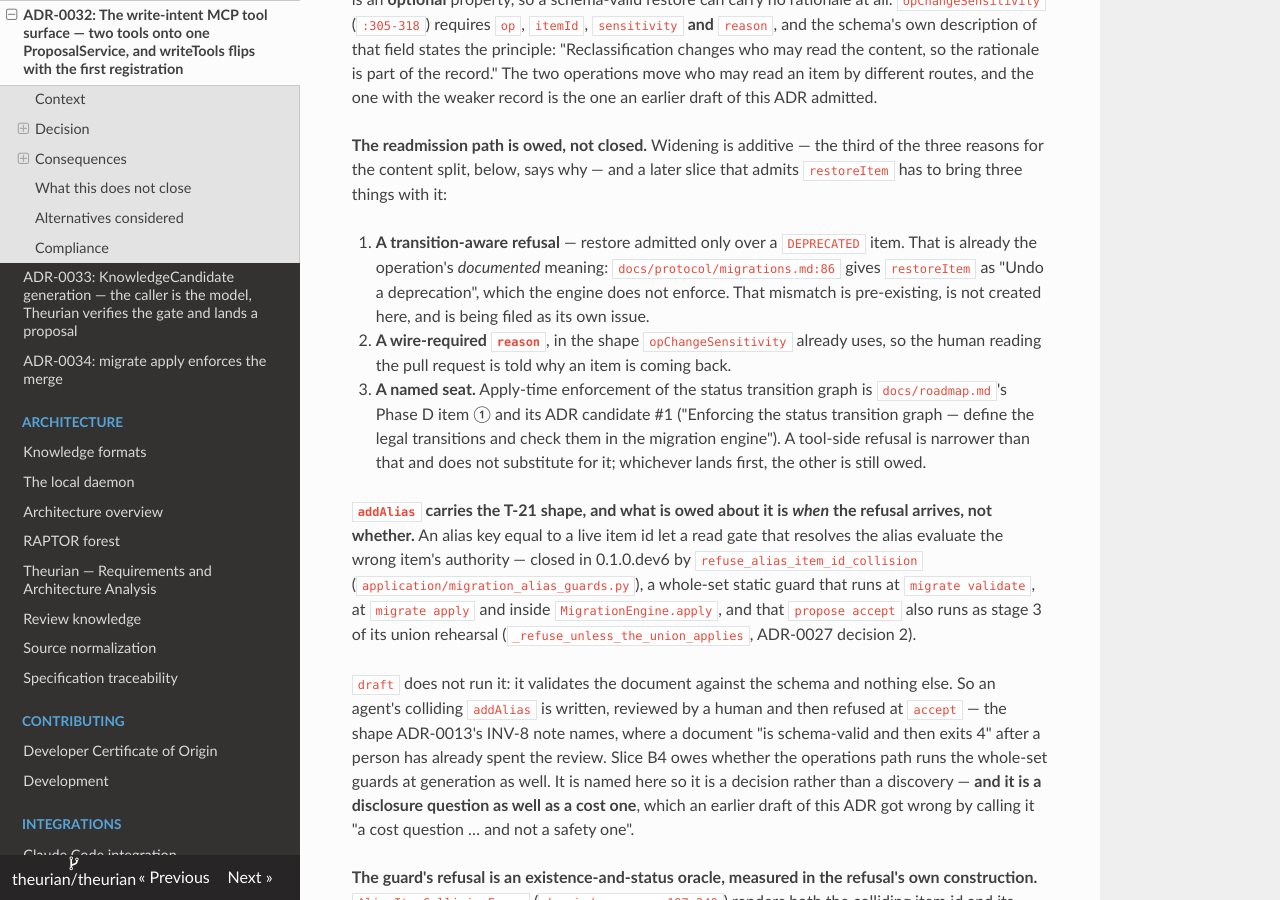
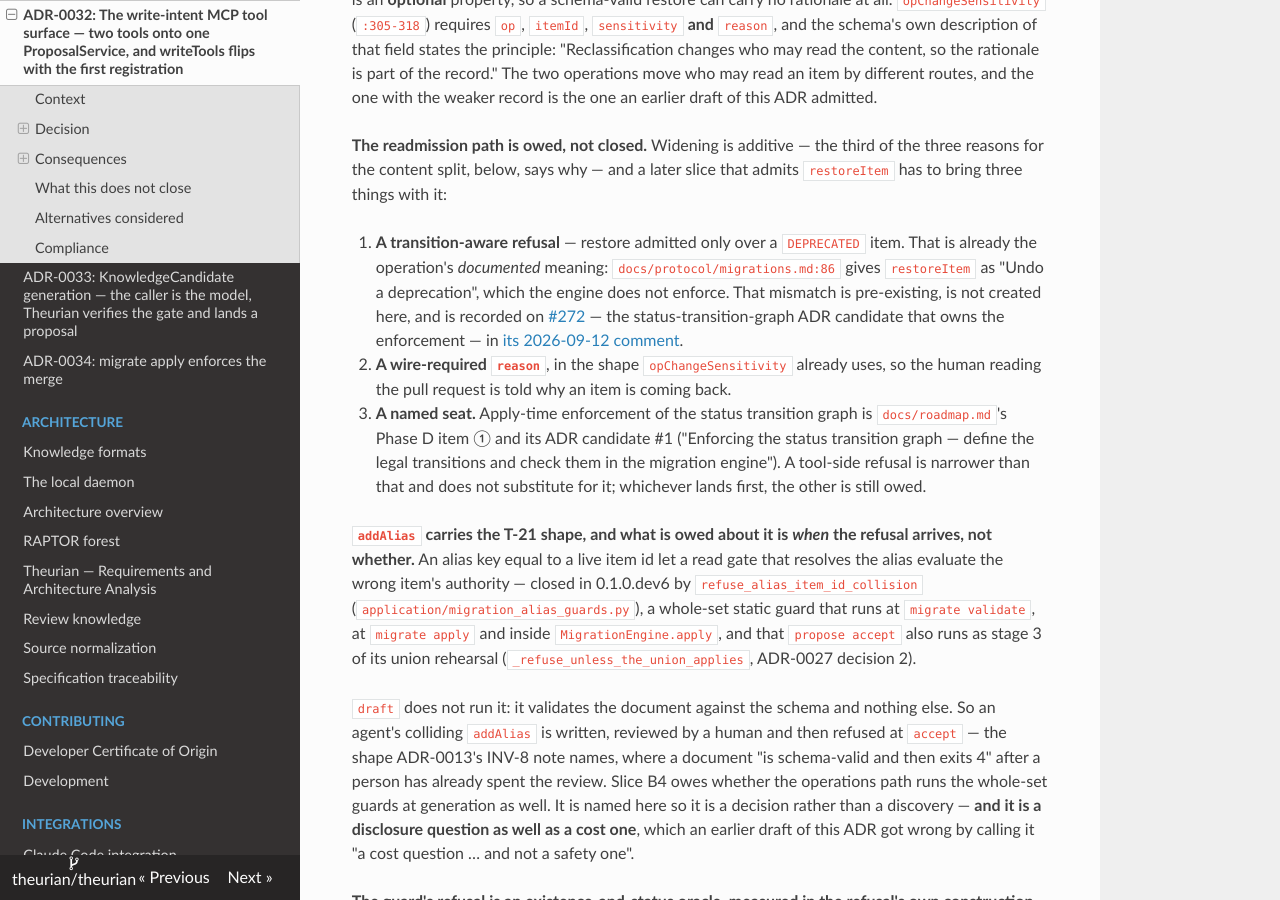
Before and after one commit to theurian/theurian, an MkDocs documentation site: the page built from docs/adr/0032-the-write-intent-mcp-tool-surface.md, in a window 1280 px wide and 900 px high, scrolled down 6266 px. Built offline with MkDocs 1.6.1, drawn with Linux system fonts in a browser that asks for light colours.

Commit message:
docs(adr): point ADR-0032's restoreItem-mismatch record at #272
The sentence asserted the migrations.md:86 mismatch "is being filed as its
own issue"; the record actually lives as a comment on #272, the existing
status-transition-graph ADR candidate that owns the enforcement, per the
grep-the-tracker-first rule. A durable record must name the URL that exists.

Mechanical pointer correction by the orchestrator (stated exception: trivial
follow-up inside reviewed work).

Signed-off-by: Takehide Uchida <utchy@graphnote-design.com>

```diff
--- a/docs/adr/0032-the-write-intent-mcp-tool-surface.md
+++ b/docs/adr/0032-the-write-intent-mcp-tool-surface.md
@@ -289,7 +289,10 @@ that admits `restoreItem` has to bring three things with it:
    item. That is already the operation's *documented* meaning:
    `docs/protocol/migrations.md:86` gives `restoreItem` as "Undo a
    deprecation", which the engine does not enforce. That mismatch is
-   pre-existing, is not created here, and is being filed as its own issue.
+   pre-existing, is not created here, and is recorded on
+   [#272](https://github.com/theurian/theurian/issues/272) — the
+   status-transition-graph ADR candidate that owns the enforcement — in
+   [its 2026-09-12 comment](https://github.com/theurian/theurian/issues/272#issuecomment-5646294018).
 2. **A wire-required `reason`**, in the shape `opChangeSensitivity` already
    uses, so the human reading the pull request is told why an item is coming
    back.
```
